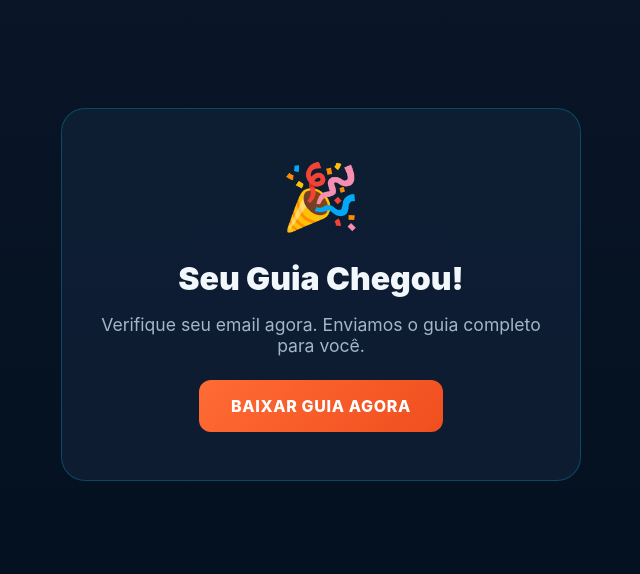
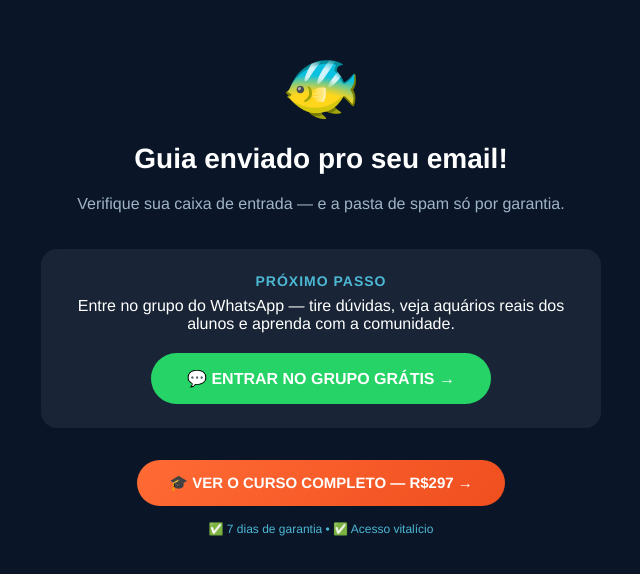
Before and after one commit to otaviojnrdelima-dotcom/mundosubmersopet, a plain HTML site: page obrigado.html in a window 1280 px wide. Shown: the part 106-680 px from the top of the page, without its empty margins (319-959 px from the left). Drawn offline with Linux system fonts and the light colour scheme.

Commit message:
pagina de obrigado adicionada

```diff
--- a/obrigado.html
+++ b/obrigado.html
@@ -1,26 +1,23 @@
 <!DOCTYPE html>
 <html lang="pt-BR">
 <head>
-<meta charset="UTF-8"/>
-<meta name="viewport" content="width=device-width, initial-scale=1.0"/>
+<meta charset="UTF-8">
+<meta name="viewport" content="width=device-width, initial-scale=1.0">
 <title>Obrigado! — Mundo Submerso Pet</title>
-<script>!function(f,b,e,v,n,t,s){if(f.fbq)return;n=f.fbq=function(){n.callMethod?n.callMethod.apply(n,arguments):n.queue.push(arguments)};if(!f._fbq)f._fbq=n;n.push=n;n.loaded=!0;n.version='2.0';n.queue=[];t=b.createElement(e);t.async=!0;t.src=v;s=b.getElementsByTagName(e)[0];s.parentNode.insertBefore(t,s)}(window,document,'script','https://connect.facebook.net/en_US/fbevents.js');fbq('init','830815790084015');fbq('track','PageView');fbq('track','Lead');</script>
-<style>
-*{box-sizing:border-box;margin:0;padding:0}
-body{background:linear-gradient(180deg,#0a1628 0%,#03101e 100%);color:#f1f7fb;font-family:'Inter','Helvetica Neue',Arial,sans-serif;min-height:100vh;display:flex;align-items:center;justify-content:center;text-align:center;padding:2rem}
-.card{max-width:520px;background:rgba(16,32,54,.8);border:1px solid rgba(0,180,216,.3);border-radius:1.5rem;padding:3rem 2rem}
-h1{font-size:2rem;font-weight:900;margin-bottom:1rem}
-p{color:#a3b6c7;margin-bottom:1.5rem;font-size:1.1rem}
-.btn{display:inline-block;background:linear-gradient(135deg,#ff6b35,#f04e1e);color:#fff;font-weight:800;text-transform:uppercase;letter-spacing:.04em;padding:1rem 2rem;border-radius:.75rem;text-decoration:none;font-size:1rem}
-.emoji{font-size:4rem;margin-bottom:1.5rem}
-</style>
+<script>!function(f,b,e,v,n,t,s){if(f.fbq)return;n=f.fbq=function(){n.callMethod?n.callMethod.apply(n,arguments):n.queue.push(arguments)};if(!f._fbq)f._fbq=n;n.push=n;n.loaded=!0;n.version='2.0';n.queue=[];t=b.createElement(e);t.async=!0;t.src=v;s=b.getElementsByTagName(e)[0];s.parentNode.insertBefore(t,s)}(window,document,'script','https://connect.facebook.net/en_US/fbevents.js');fbq('init','830815790084015');fbq('track','Lead');</script>
 </head>
-<body>
-<div class="card">
-<div class="emoji">🎉</div>
-<h1>Seu Guia Chegou!</h1>
-<p>Verifique seu email agora. Enviamos o guia completo para você.</p>
-<a class="btn" href="https://drive.google.com/file/d/1l5RsddOJwGZaFIb1-1aBGZp7gKrcs5Tx/view" target="_blank">BAIXAR GUIA AGORA</a>
+<body style="margin:0;font-family:'Helvetica Neue',Arial,sans-serif;background:#0a1628;min-height:100vh;display:flex;align-items:center;justify-content:center;">
+<div style="max-width:560px;text-align:center;padding:40px 24px;">
+  <div style="font-size:64px;margin-bottom:16px;">🐠</div>
+  <h1 style="color:#ffffff;font-size:28px;font-weight:900;margin:0 0 16px;">Guia enviado pro seu email!</h1>
+  <p style="color:#a0b4c8;font-size:16px;line-height:1.6;margin:0 0 32px;">Verifique sua caixa de entrada — e a pasta de spam só por garantia.</p>
+  <div style="background:#ffffff10;border-radius:16px;padding:24px;margin-bottom:32px;">
+    <p style="color:#4db8d4;font-size:14px;font-weight:700;text-transform:uppercase;letter-spacing:1px;margin:0 0 8px;">Próximo passo</p>
+    <p style="color:#ffffff;font-size:16px;margin:0 0 20px;">Entre no grupo do WhatsApp — tire dúvidas, veja aquários reais dos alunos e aprenda com a comunidade.</p>
+    <a href="https://chat.whatsapp.com/G8tLwIybtYM7HW0IBau2Ct" style="display:inline-block;background:#25D366;color:#ffffff;font-size:16px;font-weight:900;text-decoration:none;padding:16px 36px;border-radius:50px;">💬 ENTRAR NO GRUPO GRÁTIS →</a>
+  </div>
+  <a href="https://go.hotmart.com/B55654334D" style="display:inline-block;background:linear-gradient(135deg,#ff6b35,#f04e1e);color:#ffffff;font-size:15px;font-weight:900;text-decoration:none;padding:14px 32px;border-radius:50px;">🎓 VER O CURSO COMPLETO — R$297 →</a>
+  <p style="color:#4db8d4;font-size:12px;margin:16px 0 0;">✅ 7 dias de garantia • ✅ Acesso vitalício</p>
 </div>
 </body>
 </html>
```
